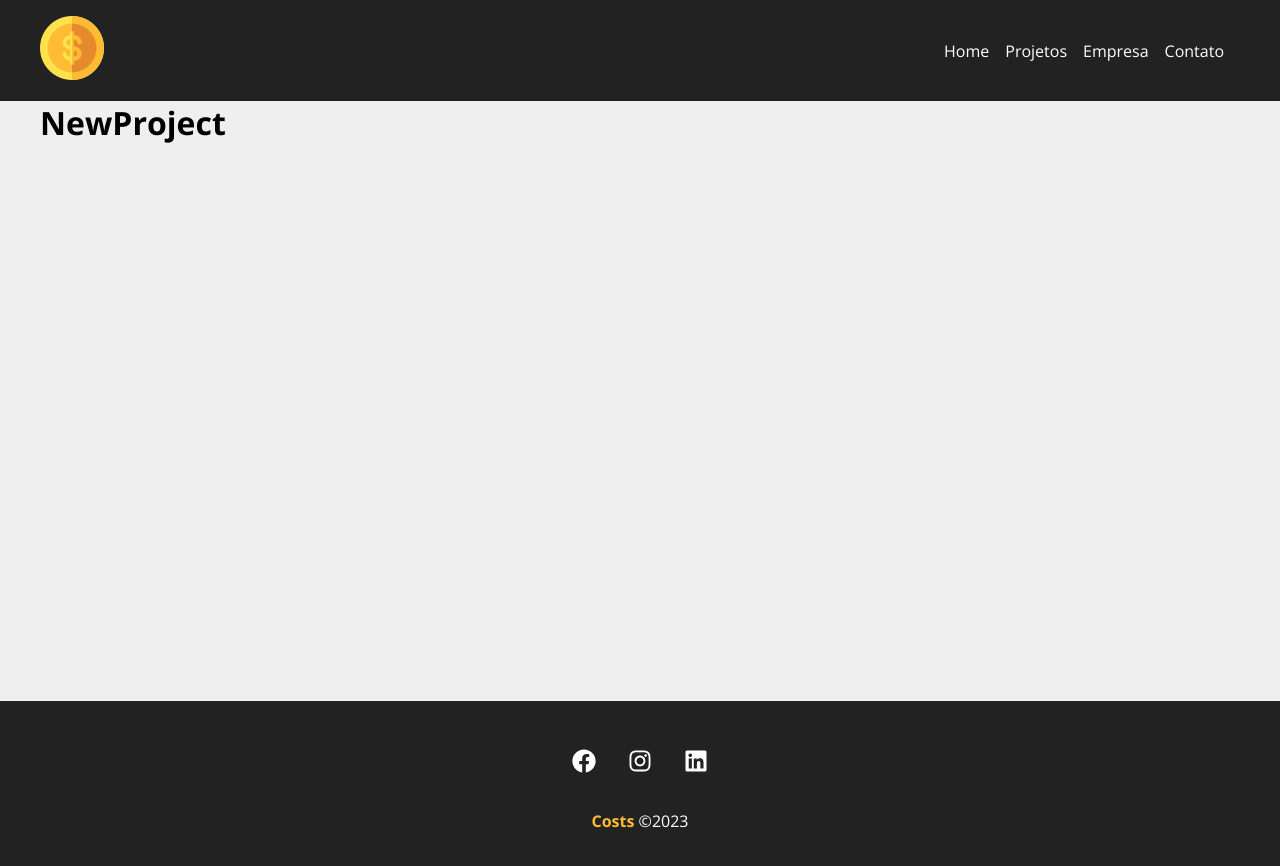
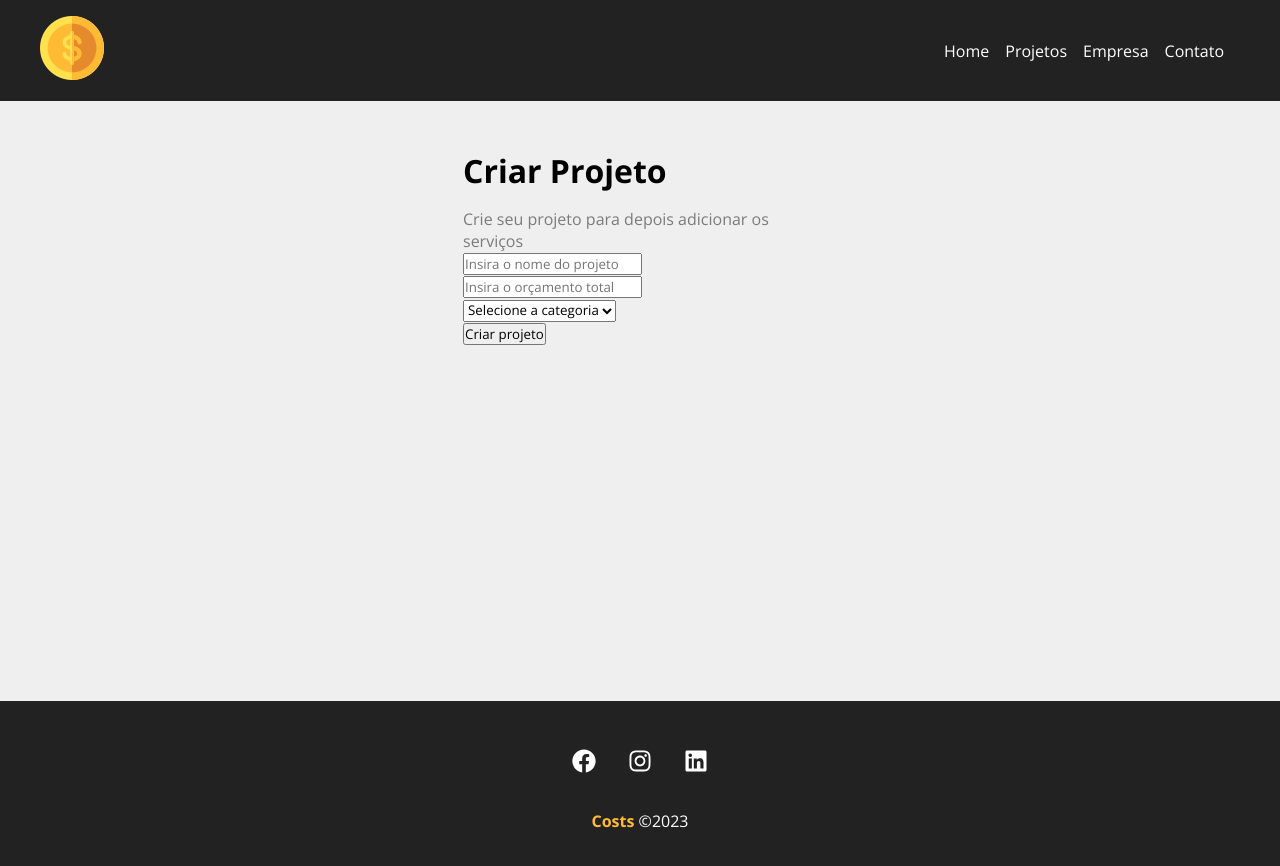
Before and after one commit to estevaosilva7/Costs-React, a React (Create React App) app in the folder costs/: page /newproject in a window 1280 px wide. Shown: the top 866 px of the page. Built offline with nearby package versions, Linux system fonts and the light colour scheme.

Commit message:
Página para o formulário de projeto

```diff
--- a/costs/src/components/pages/NewProject.js
+++ b/costs/src/components/pages/NewProject.js
@@ -1,7 +1,12 @@
+import ProjectForm from "../project/ProjectForm"
+import styles from "./NewProject.module.css"
+
 function NewProject() {
     return(
-        <div>
-            <h1> NewProject</h1>
+        <div className={styles.newproject_container} >
+            <h1>Criar Projeto</h1>
+            <p> Crie seu projeto para depois adicionar os serviços</p>
+            <ProjectForm/>
         </div>
     )
 }
--- /dev/null
+++ b/costs/src/components/pages/NewProject.module.css
@@ -0,0 +1,13 @@
+.newproject_container {
+    width: 450px;
+    margin:  0 auto;
+    padding: 3em;
+}
+
+.newproject_container h1 {
+    margin-bottom: 0.5em;
+}
+
+.newproject_container p {
+    color: #7b7b7b;
+}
--- /dev/null
+++ b/costs/src/components/project/ProjectForm.js
@@ -0,0 +1,22 @@
+function ProjectForm() {
+    return (
+        <form>
+            <div>
+                <input type="text" placeholder="Insira o nome do projeto" />
+            </div>
+            <div>
+                <input type="number" placeholder="Insira o orçamento total" />
+            </div>
+            <div>
+                <select name="category_id" >
+                    <option disabled selected> Selecione a categoria</option>
+                </select>
+            </div>
+            <div>
+                <input type="submit" value="Criar projeto"/>
+            </div>
+        </form>
+    )
+}
+
+export default ProjectForm
```
